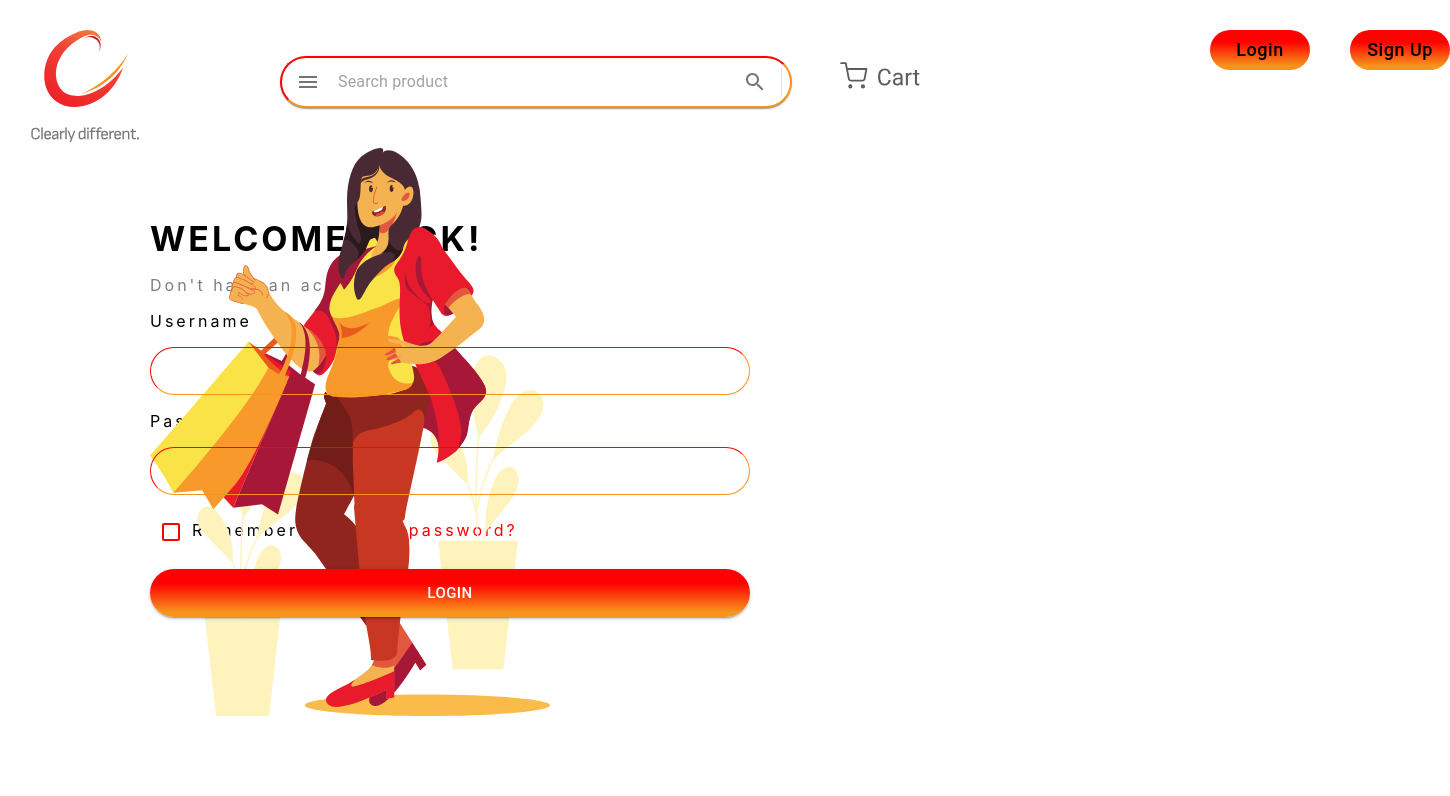
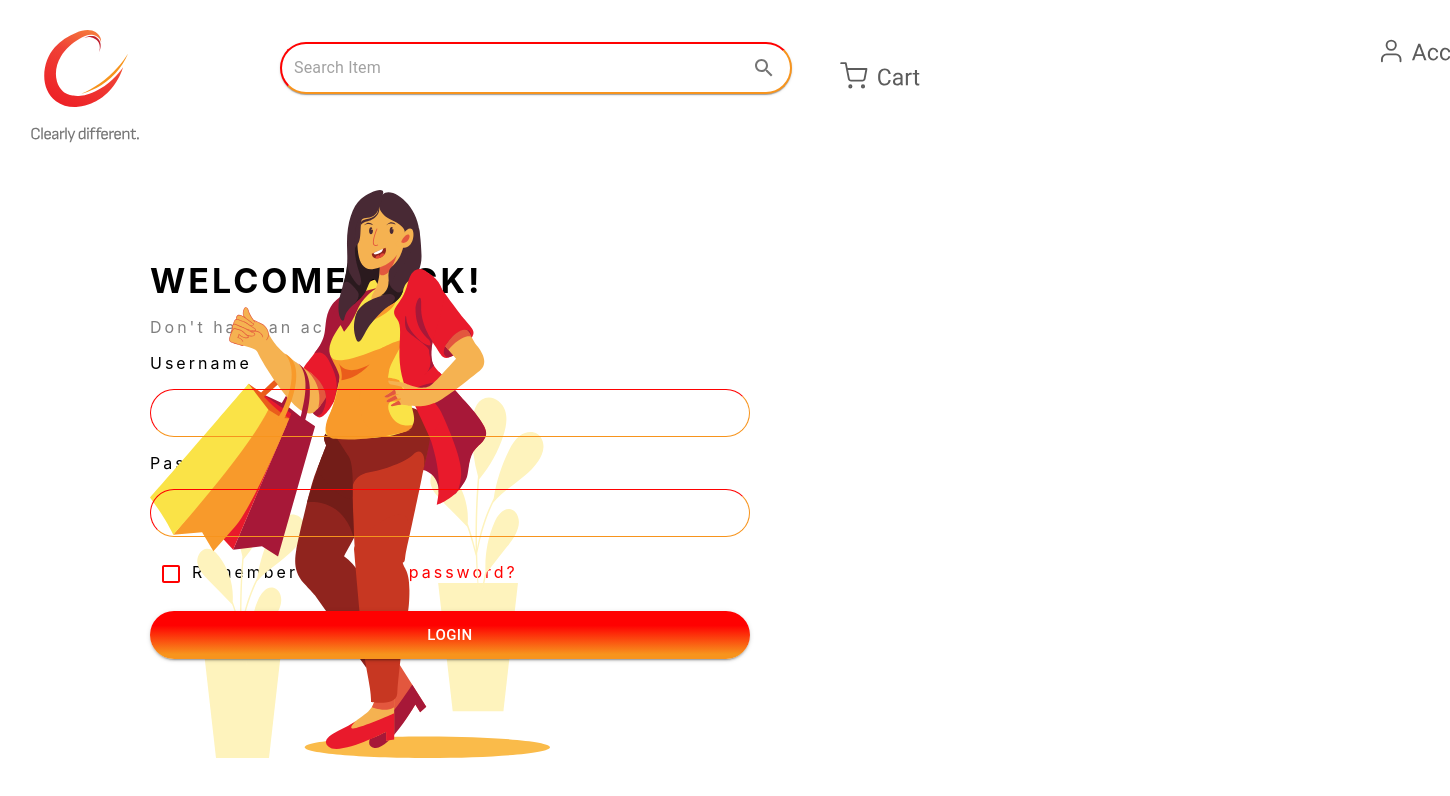
Before and after one commit to DBMS-Ecommerce/DBMS_frontend, a React (Create React App) app: page /login in a window 1280 px wide. Shown: the top 796 px of the page, 1450 px wide, since content can reach past the window. Built offline with nearby package versions, Linux system fonts and the light colour scheme.

Commit message:
Only one nav bar created

```diff
--- a/src/components/NavigationBar/index.jsx
+++ b/src/components/NavigationBar/index.jsx
@@ -2,7 +2,7 @@ import React from "react";
 import { styled } from "@mui/system";
 import Stack from "@mui/material/Stack";
 import Button from "@mui/material/Button";
-// import { useNavigate } from "react-router-dom";
+import { useNavigate } from "react-router-dom";
 import Logo from "../Logo";
 import Paper from "@mui/material/Paper";
 import InputBase from "@mui/material/InputBase";
@@ -12,6 +12,11 @@ import SearchIcon from "@mui/icons-material/Search";
 import MenuIcon from "@mui/icons-material/Menu";
 import CART from "../../assets/cart.svg";
 import Link from "@mui/material/Link";
+import ACCOUNT from "../../assets/account.svg";
+import Menu from "@mui/material/Menu";
+import MenuItem from "@mui/material/MenuItem";
+import { PRIMARY1_COLOR, PRIMARY2_COLOR } from "../../theme/colors";
+import { Formik } from "formik";
 
 const CustomButton = styled(Button)({
   borderRadius: 20,
@@ -28,16 +33,39 @@ const CustomButton = styled(Button)({
 });
 
 export default function NavigationBar() {
-  //   const navigate = useNavigate();
+  const navigate = useNavigate();
+  const [anchorEl, setAnchorEl] = React.useState(null);
+  const open = Boolean(anchorEl);
+  const handleClick = (event) => {
+    setAnchorEl(event.currentTarget);
+  };
+  const handleClose = () => {
+    setAnchorEl(null);
+  };
+  // function logOutUser() {
+  //   // localStorage.removeItem(ETICKET_USER_DETAILS);
+  //   // localStorage.removeItem(TOKEN_KEY);
+  //   // dispatch(logOutRequest());
+  //   navigate("/");
+  // }
+
+  async function SearchInput(values) {
+    navigate("../SearchResult");
+  }
 
   return (
+    <div>
       <div
         style={{
           display: "flex",
           flexDirection: "row",
+          position: "fixed",
           // maxWidth: 1280,
           marginLeft: "auto",
           marginRight: "auto",
+          minHeight: 150,
+          zIndex: "1",
+          backgroundColor: "#fff",
         }}
       >
         <Stack direction="row" spacing={15}>
@@ -45,6 +73,22 @@ export default function NavigationBar() {
             <Logo />
           </div>
           <div style={{ width: 750 }}>
+            <IconButton sx={{ p: "10px" }} aria-label="menu"></IconButton>
+            <Formik
+              initialValues={{
+                inp: "",
+              }}
+              onSubmit={(values, { setSubmitting }) => {
+                const data = {
+                  inp: values.inp,
+                };
+                SearchInput(data);
+              }}
+            >
+              {(formikProps) => {
+                const { handleSubmit } = formikProps;
+                return (
+                  <React.Fragment>
                     <Paper
                       component="form"
                       sx={{
@@ -52,55 +96,110 @@ export default function NavigationBar() {
                         display: "flex",
                         alignItems: "center",
                         width: 500,
-              marginTop: 7,
+                        marginTop: 2.5,
                         marginLeft: 20,
                         border: "2px solid",
                         borderRadius: 10,
-              borderBottomColor: "#F7941D",
-              borderTopColor: "#FF0101",
-              borderLeftColor: "#FF0101",
-              borderRightColor: "#F7941D",
+                        borderBottomColor: PRIMARY2_COLOR,
+                        borderTopColor: PRIMARY1_COLOR,
+                        borderLeftColor: PRIMARY1_COLOR,
+                        borderRightColor: PRIMARY2_COLOR,
                       }}
                     >
-            <IconButton sx={{ p: "10px" }} aria-label="menu">
-              <MenuIcon />
-            </IconButton>
                       <InputBase
                         sx={{ ml: 1, flex: 1 }}
-              placeholder="Search product"
-              inputProps={{ "aria-label": "search google maps" }}
+                        placeholder="Search Item"
+                        inputProps={{ "aria-label": "search item" }}
                       />
-            <IconButton type="submit" sx={{ p: "10px" }} aria-label="search">
+                      <IconButton
+                        type="submit"
+                        sx={{ p: "10px" }}
+                        aria-label="search"
+                        onClick={handleSubmit}
+                      >
                         <SearchIcon />
                       </IconButton>
-            <Divider sx={{ height: 28, m: 0.5 }} orientation="vertical" />
                     </Paper>
+                  </React.Fragment>
+                );
+              }}
+            </Formik>
           </div>
           <Link
-          href="../../CartPage"
+            href="../../cart"
             style={{ marginLeft: "-30px", marginRight: "170px" }}
           >
             <img src={CART} alt="" style={{ width: 80, marginTop: 62 }} />
           </Link>
+          {/* {const x=false} */}
+          {false ? (
             <div style={{ paddingTop: 30 }}>
               <Stack spacing={5} direction="row">
                 <CustomButton
                   variant="contained"
                   disableElevation
-              // onClick={() => navigate("/busroutes")}
+                  onClick={() => navigate("/login")}
+                  style={{}}
                 >
                   Login
                 </CustomButton>
                 <CustomButton
                   variant="contained"
                   disableElevation
-              // onClick={() => navigate("/bookingview")}
+                  onClick={() => navigate("/signup")}
                 >
                   Sign Up
                 </CustomButton>
               </Stack>
             </div>
+          ) : (
+            <div style={{ marginLeft: 270, marginTop: 20 }}>
+              <IconButton
+                id="demo-positioned-button"
+                aria-controls={open ? "demo-positioned-menu" : undefined}
+                aria-haspopup="true"
+                aria-expanded={open ? "true" : undefined}
+                onClick={handleClick}
+              >
+                <img src={ACCOUNT} alt="" style={{ width: 130 }} />
+              </IconButton>
+              <Menu
+                id="demo-positioned-menu"
+                aria-labelledby="demo-positioned-button"
+                anchorEl={anchorEl}
+                open={open}
+                onClose={handleClose}
+                anchorOrigin={{
+                  vertical: "top",
+                  horizontal: "left",
+                }}
+                transformOrigin={{
+                  vertical: "top",
+                  horizontal: "left",
+                }}
+              >
+                <MenuItem onClick={handleClose && (() => navigate("/profile"))}>
+                  Profile
+                </MenuItem>
+                <MenuItem onClick={handleClose && (() => navigate("/"))}>
+                  Logout
+                </MenuItem>
+              </Menu>
+            </div>
+          )}
         </Stack>
+      </div>
+      <div
+        style={{
+          display: "flex",
+          flexDirection: "row",
+          position: "relative",
+          // maxWidth: 1280,
+          marginLeft: "auto",
+          marginRight: "auto",
+          minHeight: 150,
+        }}
+      ></div>
     </div>
   );
 }
```
Lines whose indentation alone changed are shown as unchanged.
